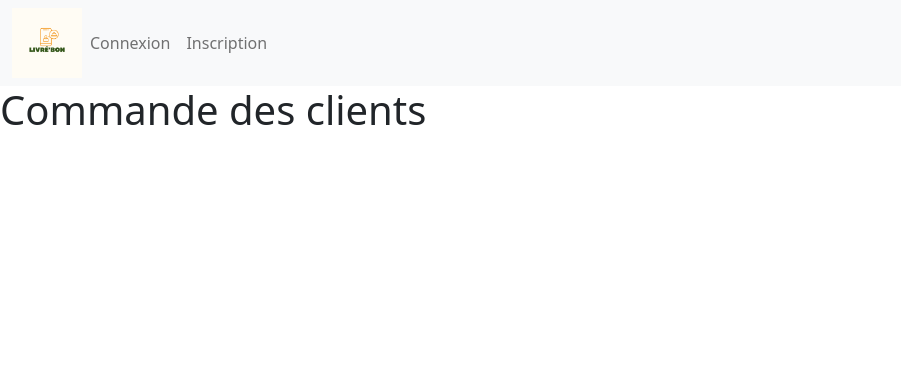
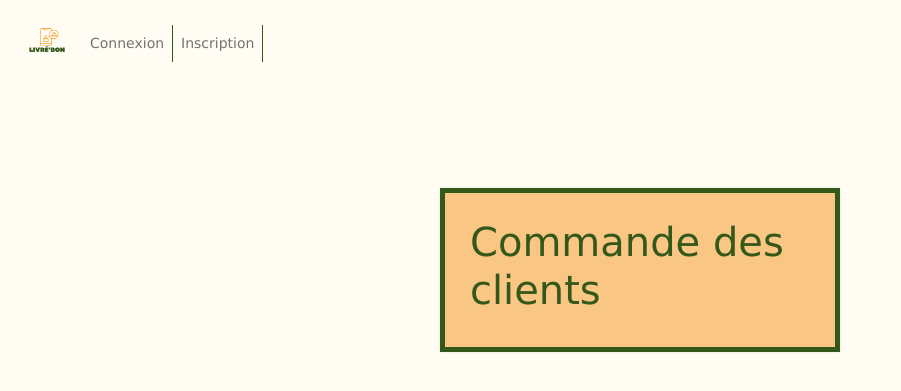
Before and after one commit to Bush1deau/livrebon, a Symfony app: template templates/restaurant/commandes.html.twig in a window 1280 px wide. Shown: the top 391 px of the page, without its empty margins (0-901 px from the left). Run offline with Twig, Linux system fonts and the light colour scheme; the template is opened without the code that fills it, so the values that code supplies are empty; some libraries are stand-ins or nearby versions.

Commit message:
feat(frontlog): add modifed css commande

```diff
--- a/public/style/register.css
+++ b/public/style/register.css
@@ -1,7 +1,7 @@
 body {
   font-family: Verdana, Geneva, sans-serif;
   font-size: 14px;
-  background: #FFFCF4;
+  background:#FFFCF4 !important;
 
 }
 
--- a/templates/restaurant/commandes.html.twig
+++ b/templates/restaurant/commandes.html.twig
@@ -3,6 +3,9 @@
 {% block title %}Commande des client{% endblock %}
 
 {% block body %}
+    <link rel="stylesheet" href="/style/register.css">
+    <div class="form_wrapper">
+        <div class="form_container">
             <h1>Commande des clients</h1>
             {% for c in commande %}
 
@@ -11,9 +14,9 @@
             <p>Prix total : {{c.details[0].quantite * c.details[0].repas.tarif + 3}}</p>
             <p>Status de la livraison : {{c.status}} </p>
             <p><a href="{{ path('commandeStatus', {'id': c.id}) }}"class="btn-retour">Modifier le status de la commande</a></p>
-    <br>
-
-
+            <hr><br>
             {% endfor %}
+        </div>
+    </div>
 
 {% endblock %}
```
Also changed, not shown: templates/commande/index.html.twig (+6 -1 lines), templates/commande/view.html.twig (+7 -1 lines), templates/user/commandes.html.twig (indentation only). Lines whose indentation alone changed are shown as unchanged.
